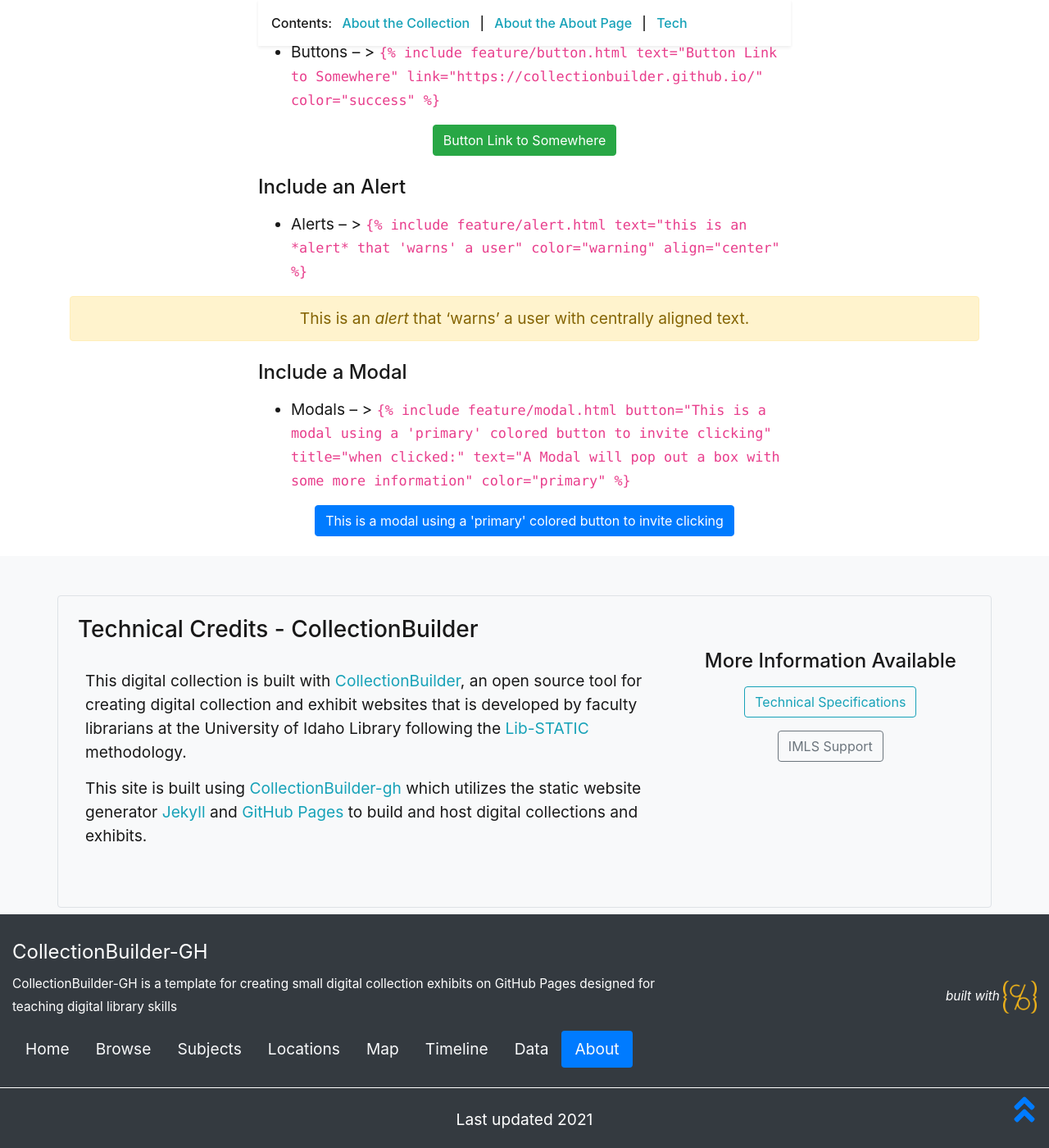
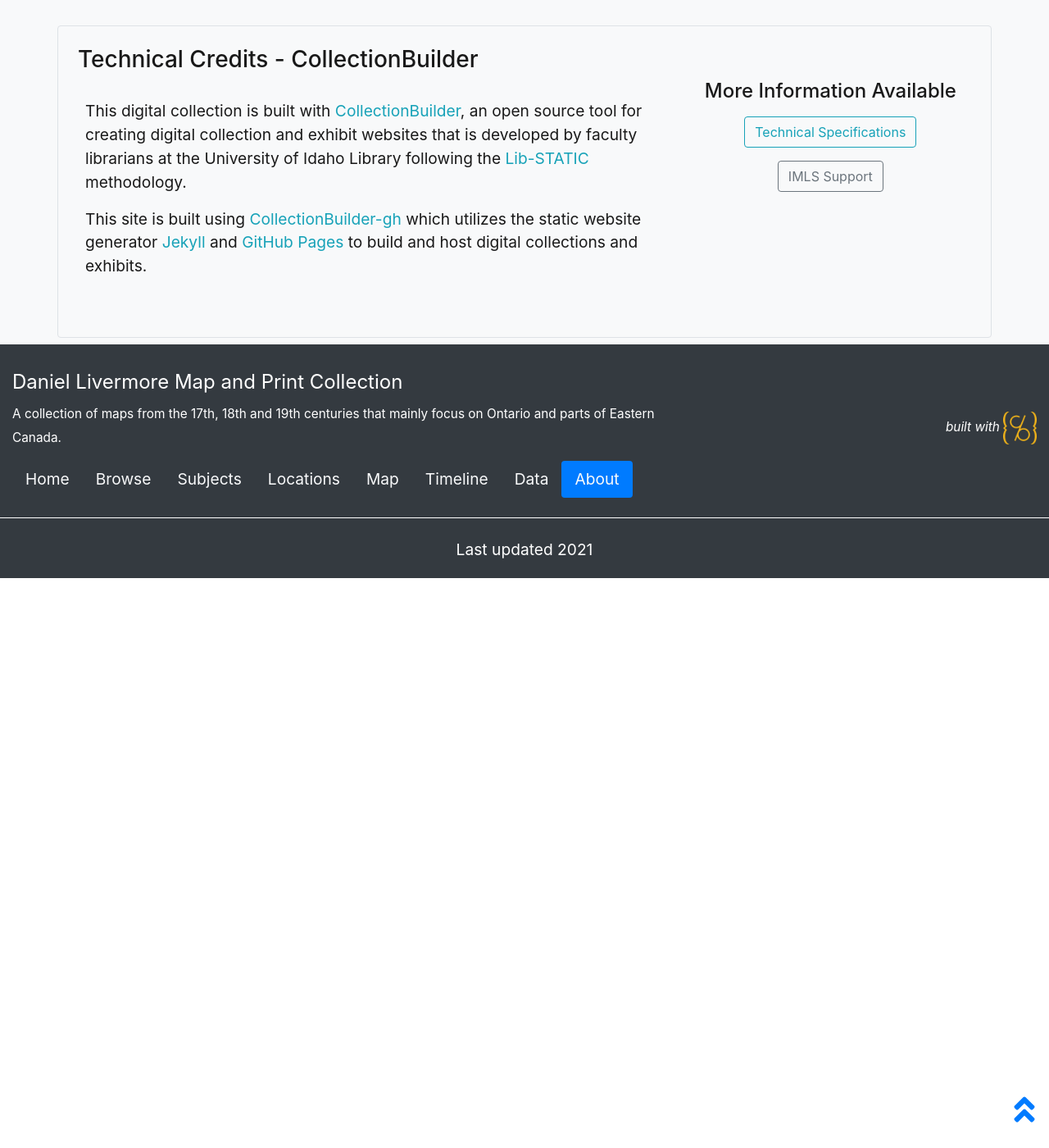
Before and after one commit to chantalcameron/Daniel-Livermore-Map-and-Print-Collection, a Jekyll site: the page built from pages/about.md, in a window 1280 px wide and 1400 px high, scrolled down 4009 px. Shown: the whole window at 82% size. Built offline with Jekyll 4.4.1, drawn with Linux system fonts in a browser that asks for light colours; after the commit the page ends 4714 px from its top, so only the background shows below that; some of the changed text lies outside the part shown; grey boxes are pictures that could not be loaded.

Commit message:
Update _config.yml

```diff
--- a/_config.yml
+++ b/_config.yml
@@ -8,30 +8,30 @@
 # URL VARIABLES
 #
 # url is your gh-pages base, following the pattern: username.github.io
-url: https://collectionbuilder.github.io
+url: https://chantalcameron.github.io
 # baseurl is your github repository's name prefixed with a /
-baseurl: /collectionbuilder-gh
+baseurl: /Daniel_Livermore_Map_and_Print_Collection
 # location of code, the full url to your github repository
-source-code: https://github.com/CollectionBuilder/collectionbuilder-gh
+source-code: https://github.com/chantalcameron/Daniel_Livermore_Map_and_Print_Collection
 
 ##########
 # SITE SETTINGS
 #
 # title of site appears in banner
-title: CollectionBuilder-GH
+title: Daniel Livermore Map and Print Collection
 # tagline, a short phrase that will appear throughout the site in the top banner
-tagline: a template for creating simple digital exhibits
+tagline:
 # description appears in meta tags and other locations
 # this description might appear in search result lists, keep around 160 characters max
-description: "CollectionBuilder-GH is a template for creating small digital collection exhibits on GitHub Pages designed for teaching digital library skills"
+description: "A collection of maps from the 17th, 18th and 19th centuries that mainly focus on Ontario and parts of Eastern Canada."
 # creator of the digital collection, to appear in meta tags; we typically use our GitHub usernames but feel free to just use your name
-author: CollectionBuilder
+author: Chantal Cameron
 
 ##########
 # COLLECTION SETTINGS
 #
 # choose metadata: this is the name of the csv file in your _data directory that describes the objects in your collection
-metadata: demo-metadata
+metadata: DLmetadata
 
 ##########
 # GOOGLE SERVICES [optional!]
```
